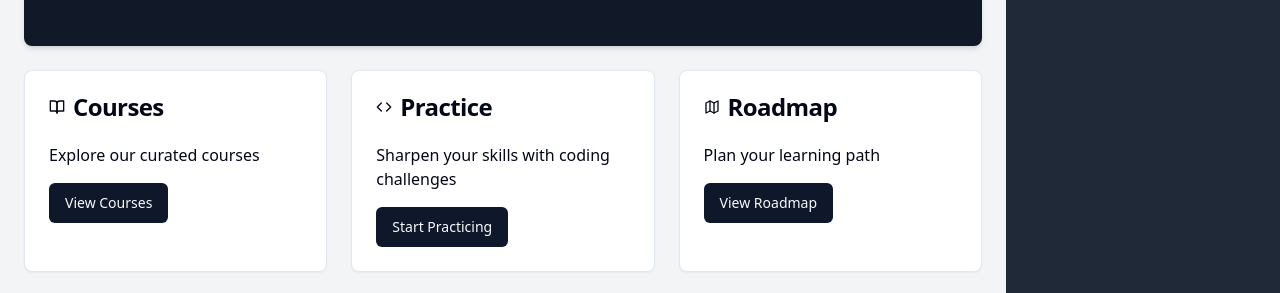
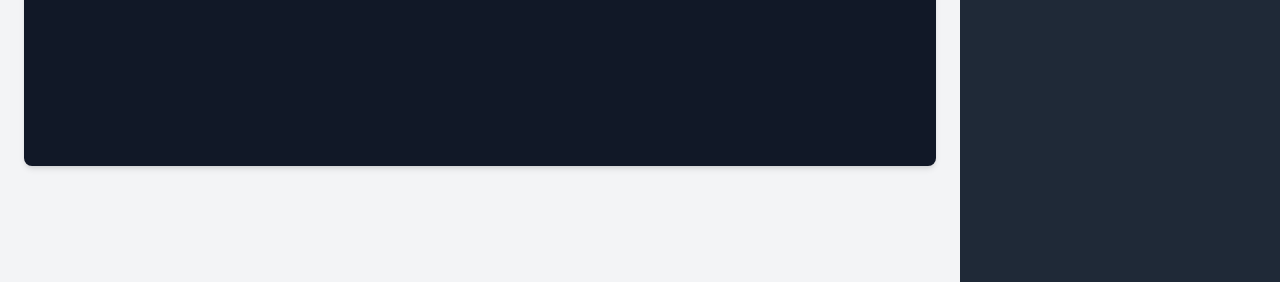
Before and after one commit to GPT-Engineer-App/codepathway-map, a React (Vite) app: page / in a window 1280 px wide. Shown: the part 582-875 px from the top of the page. Built offline with nearby package versions, Linux system fonts and the light colour scheme.

Commit message:
Remove course, practice, and roadmap blocks and expand central area

```diff
--- a/src/pages/Index.jsx
+++ b/src/pages/Index.jsx
@@ -3,10 +3,8 @@ import { useNavigate } from 'react-router-dom';
 import ReactFlow from 'reactflow';
 import 'reactflow/dist/style.css';
 import { nodeData, edges } from '../data/nodeData';
+import { Progress } from "@/components/ui/progress";
 import { Button } from "@/components/ui/button";
-import { Card, CardContent, CardHeader, CardTitle } from "@/components/ui/card";
-import { Progress } from "@/components/ui/progress";
-import { Rocket, BookOpen, Code, Map } from "lucide-react";
 
 const nodeTypes = {
   custom: ({ data }) => (
@@ -31,7 +29,7 @@ const Index = () => {
     <div className="flex min-h-screen bg-gray-100">
       <main className="flex-grow p-6">
         <h1 className="text-3xl font-bold mb-6">Your Learning Journey</h1>
-        <div className="bg-gray-900 rounded-lg shadow-md p-4 mb-6" style={{ height: '60vh' }}>
+        <div className="bg-gray-900 rounded-lg shadow-md p-4 mb-6" style={{ height: 'calc(100vh - 200px)' }}>
           <ReactFlow
             nodes={nodes}
             edges={edges}
@@ -43,41 +41,6 @@ const Index = () => {
               type: 'smoothstep',
             }}
           />
-        </div>
-        <div className="grid grid-cols-1 md:grid-cols-3 gap-6">
-          <Card>
-            <CardHeader>
-              <CardTitle className="flex items-center">
-                <BookOpen className="mr-2 h-4 w-4" /> Courses
-              </CardTitle>
-            </CardHeader>
-            <CardContent>
-              <p>Explore our curated courses</p>
-              <Button className="mt-4">View Courses</Button>
-            </CardContent>
-          </Card>
-          <Card>
-            <CardHeader>
-              <CardTitle className="flex items-center">
-                <Code className="mr-2 h-4 w-4" /> Practice
-              </CardTitle>
-            </CardHeader>
-            <CardContent>
-              <p>Sharpen your skills with coding challenges</p>
-              <Button className="mt-4">Start Practicing</Button>
-            </CardContent>
-          </Card>
-          <Card>
-            <CardHeader>
-              <CardTitle className="flex items-center">
-                <Map className="mr-2 h-4 w-4" /> Roadmap
-              </CardTitle>
-            </CardHeader>
-            <CardContent>
-              <p>Plan your learning path</p>
-              <Button className="mt-4">View Roadmap</Button>
-            </CardContent>
-          </Card>
         </div>
       </main>
       <aside className="w-80 bg-gray-800 p-6 text-white">
```
